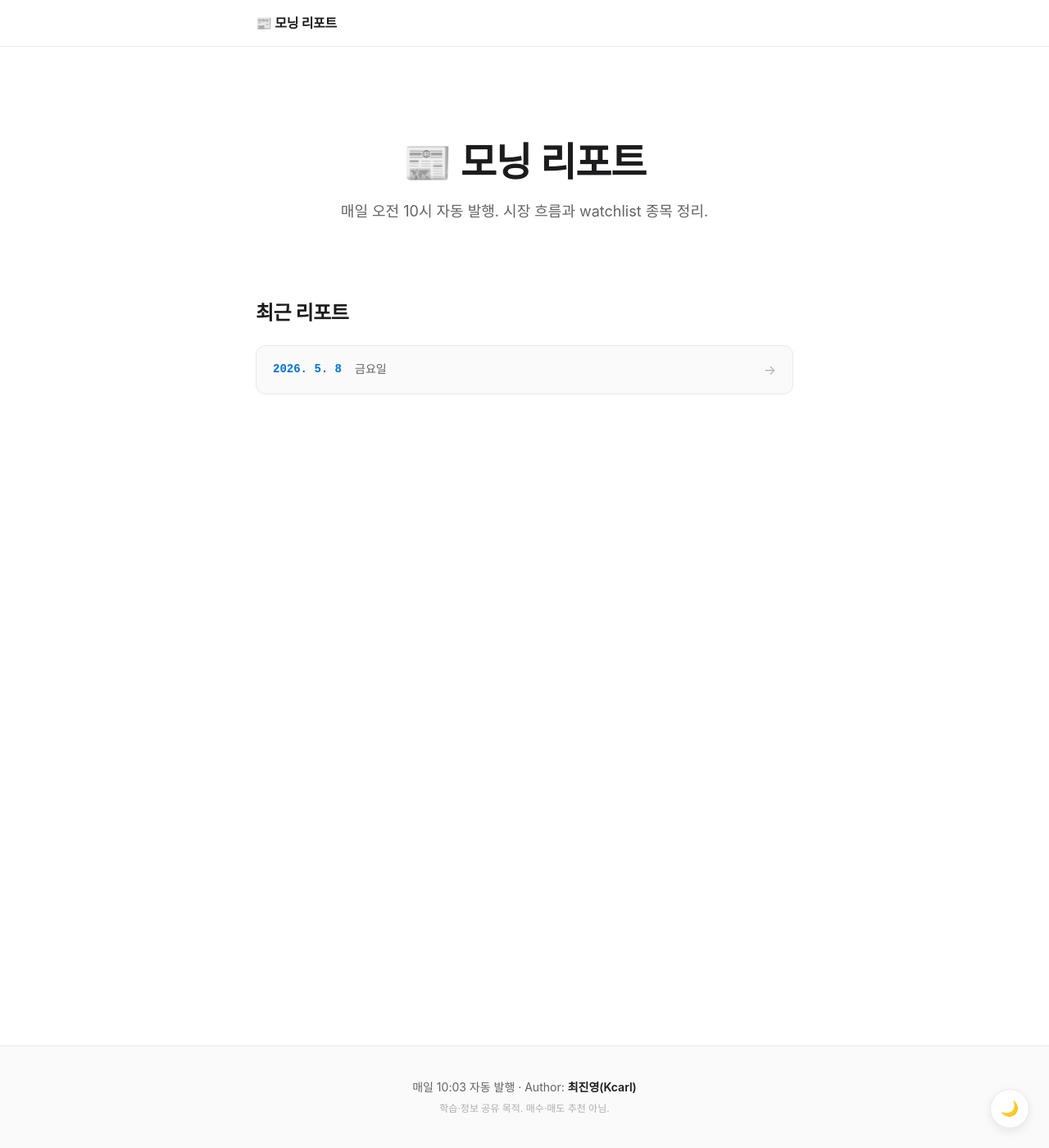
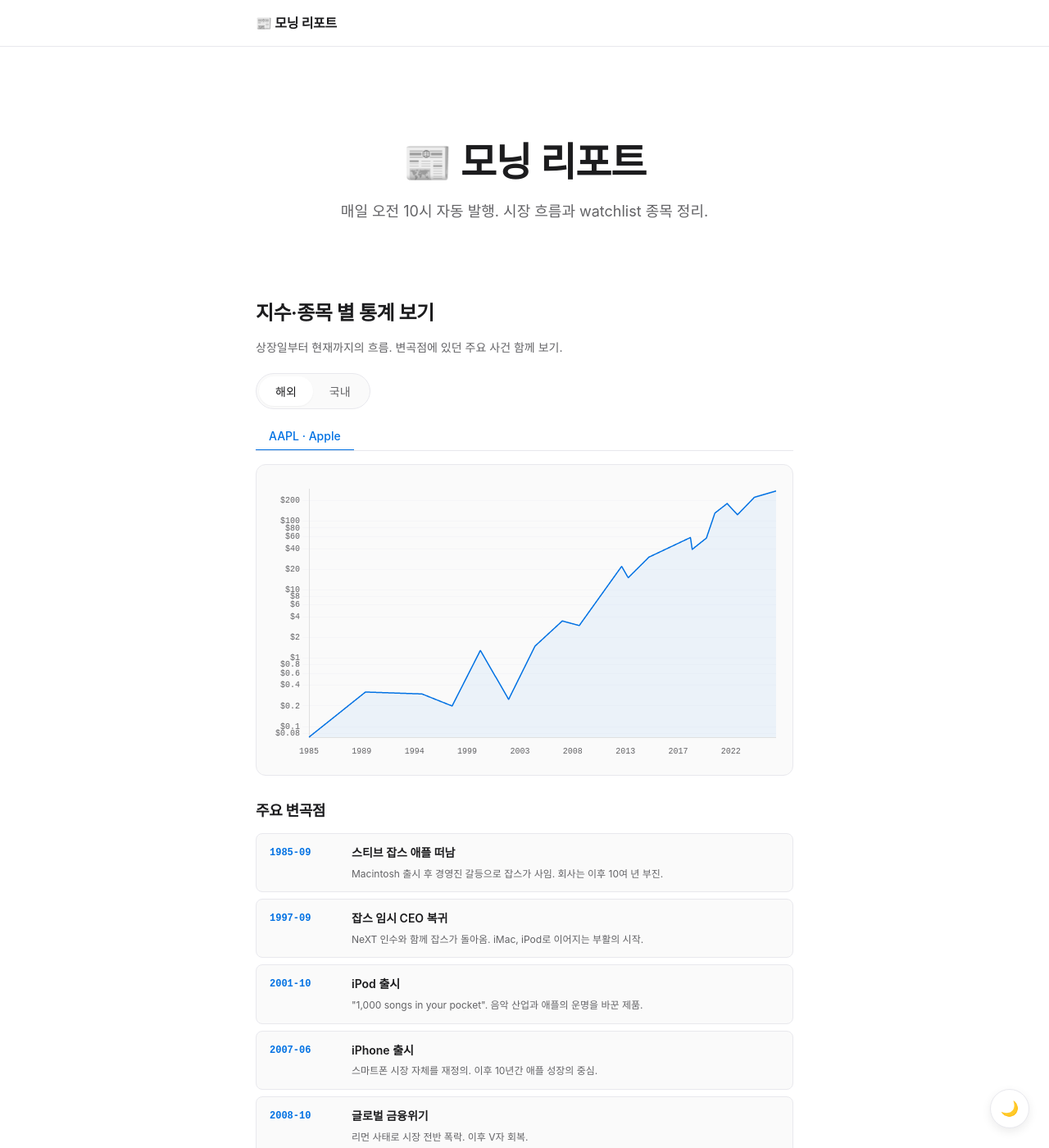
Before and after one commit to jinyeung0618/morning-report, a Jekyll site: the page built from index.md, in a window 1280 px wide and 1400 px high. Shown: the whole window at 82% size. Built offline with Jekyll 4.4.1, drawn with Linux system fonts in a browser that asks for light colours; some of the changed text lies outside the part shown.

Commit message:
Add stocks chart section: tabs (region/ticker), Chart.js line chart, inflection events

```diff
--- a/_layouts/default.html
+++ b/_layouts/default.html
@@ -67,5 +67,10 @@
       });
     })();
   </script>
+
+  {% if page.charts %}
+  <script src="https://cdn.jsdelivr.net/npm/chart.js@4.4.1/dist/chart.umd.min.js"></script>
+  <script src="{{ '/assets/js/stats.js' | relative_url }}" defer></script>
+  {% endif %}
 </body>
 </html>
--- a/assets/css/style.css
+++ b/assets/css/style.css
@@ -557,6 +557,167 @@ hr {
   transform: translateX(4px);
 }
 
+/* ---------- Stats Section (chart) ---------- */
+.stats-section {
+  margin: var(--space-12) 0;
+}
+
+.stats-section h2 {
+  margin-top: 0;
+}
+
+.stats-meta {
+  font-size: var(--text-sm);
+  color: var(--text-secondary);
+  margin-bottom: var(--space-5);
+}
+
+.stats-region-tabs {
+  display: inline-flex;
+  background: var(--bg-secondary);
+  border: 1px solid var(--border-color);
+  border-radius: var(--radius-full);
+  padding: 3px;
+  margin-bottom: var(--space-4);
+}
+
+.stats-region-tab {
+  padding: var(--space-2) var(--space-5);
+  font-size: var(--text-sm);
+  font-weight: 500;
+  color: var(--text-secondary);
+  background: transparent;
+  border: none;
+  border-radius: var(--radius-full);
+  cursor: pointer;
+  font-family: inherit;
+  transition: all var(--duration-fast) var(--easing-default);
+}
+
+.stats-region-tab.active {
+  background: var(--bg-primary);
+  color: var(--text-primary);
+  box-shadow: var(--shadow-sm);
+}
+
+.stats-tabs {
+  display: flex;
+  gap: 0;
+  margin-bottom: var(--space-4);
+  border-bottom: 1px solid var(--border-color);
+  overflow-x: auto;
+  scrollbar-width: thin;
+}
+
+.stats-tab {
+  padding: var(--space-2) var(--space-4);
+  font-size: var(--text-sm);
+  font-weight: 500;
+  color: var(--text-secondary);
+  background: none;
+  border: none;
+  border-bottom: 2px solid transparent;
+  cursor: pointer;
+  margin-bottom: -1px;
+  font-family: inherit;
+  white-space: nowrap;
+  transition: color var(--duration-fast), border-color var(--duration-fast);
+}
+
+.stats-tab:hover { color: var(--text-primary); }
+
+.stats-tab.active {
+  color: var(--color-primary);
+  border-bottom-color: var(--color-primary);
+}
+
+.stats-empty {
+  color: var(--text-tertiary);
+  font-size: var(--text-sm);
+  padding: var(--space-3) 0;
+}
+
+.stats-chart-wrap {
+  position: relative;
+  height: 300px;
+  background: var(--bg-secondary);
+  border: 1px solid var(--border-color);
+  border-radius: var(--radius-lg);
+  padding: var(--space-4);
+  margin-bottom: var(--space-8);
+}
+
+@media (min-width: 768px) {
+  .stats-chart-wrap { height: 380px; padding: var(--space-5); }
+}
+
+.stats-events-heading {
+  font-size: var(--text-lg);
+  font-weight: 600;
+  margin-top: var(--space-8);
+  margin-bottom: var(--space-4);
+}
+
+.stats-events {
+  list-style: none;
+  padding: 0;
+  margin: 0;
+  display: flex;
+  flex-direction: column;
+  gap: var(--space-2);
+}
+
+.stats-event {
+  display: flex;
+  gap: var(--space-4);
+  padding: var(--space-3) var(--space-4);
+  background: var(--bg-secondary);
+  border: 1px solid var(--border-color);
+  border-radius: var(--radius-md);
+  margin: 0;
+  transition: background var(--duration-fast), border-color var(--duration-fast);
+}
+
+.stats-event:hover {
+  background: var(--bg-tertiary);
+  border-color: var(--border-strong);
+}
+
+.stats-event-date {
+  font-family: var(--font-mono);
+  font-size: var(--text-xs);
+  color: var(--color-primary);
+  font-weight: 600;
+  flex-shrink: 0;
+  min-width: 5.25rem;
+  padding-top: 2px;
+}
+
+.stats-event-title {
+  font-weight: 600;
+  color: var(--text-primary);
+  font-size: var(--text-sm);
+  margin-bottom: var(--space-1);
+}
+
+.stats-event-desc {
+  color: var(--text-secondary);
+  font-size: var(--text-xs);
+  line-height: var(--leading-relaxed);
+}
+
+@media (max-width: 480px) {
+  .stats-event { flex-direction: column; gap: var(--space-2); }
+  .stats-event-date { min-width: 0; }
+}
+
+.stats-disclaimer {
+  margin-top: var(--space-5);
+  font-size: var(--text-xs);
+  color: var(--text-tertiary);
+  font-style: italic;
+}
+
 /* ---------- A11y / UX ---------- */
 ::selection {
   background: var(--color-primary-light);
--- /dev/null
+++ b/assets/js/stats.js
@@ -0,0 +1,249 @@
+// 모닝 리포트 — 종목 통계 차트 (데모)
+// Chart.js 기반. 종목 추가 시 STOCKS 객체에 항목 추가.
+
+(function () {
+  if (typeof Chart === 'undefined') return;
+
+  // ---- 데이터: 참조점에서 월별 시계열로 확장 (split-adjusted 근사치) ----
+  const STOCKS = {
+    AAPL: {
+      label: 'AAPL · Apple',
+      region: 'us',
+      currency: '$',
+      // 주요 참조 가격 (대략, 분할 조정 기준)
+      refs: [
+        ['1985-01', 0.07], ['1990-01', 0.32], ['1995-01', 0.30],
+        ['1997-09', 0.20], ['2000-03', 1.30], ['2002-09', 0.25],
+        ['2005-01', 1.50], ['2007-06', 3.50], ['2008-12', 3.00],
+        ['2012-09', 22.00], ['2013-04', 15.00], ['2015-02', 30.00],
+        ['2018-10', 58.00], ['2018-12', 39.00], ['2020-03', 57.00],
+        ['2020-12', 132.00], ['2022-01', 182.00], ['2022-12', 125.00],
+        ['2024-06', 225.00], ['2026-05', 278.00],
+      ],
+      events: [
+        { date: '1985-09', title: '스티브 잡스 애플 떠남', desc: 'Macintosh 출시 후 경영진 갈등으로 잡스가 사임. 회사는 이후 10여 년 부진.' },
+        { date: '1997-09', title: '잡스 임시 CEO 복귀', desc: 'NeXT 인수와 함께 잡스가 돌아옴. iMac, iPod로 이어지는 부활의 시작.' },
+        { date: '2001-10', title: 'iPod 출시', desc: '"1,000 songs in your pocket". 음악 산업과 애플의 운명을 바꾼 제품.' },
+        { date: '2007-06', title: 'iPhone 출시', desc: '스마트폰 시장 자체를 재정의. 이후 10년간 애플 성장의 중심.' },
+        { date: '2008-10', title: '글로벌 금융위기', desc: '리먼 사태로 시장 전반 폭락. 이후 V자 회복.' },
+        { date: '2010-04', title: 'iPad 출시', desc: '태블릿 시장 개창. 새로운 기기 카테고리 정착.' },
+        { date: '2014-09', title: 'iPhone 6 (대화면)', desc: '대화면 트렌드 수용. 중국 시장 공략 가속.' },
+        { date: '2018-08', title: '시가총액 1조 달러 돌파', desc: '미국 상장사 최초 1조달러 진입.' },
+        { date: '2020-03', title: 'COVID-19 폭락', desc: '팬데믹 초기 시장 공포로 모든 자산 급락. 빠른 V자 회복.' },
+        { date: '2022-01', title: '시총 3조 달러 (일시)', desc: '인플레이션·금리 우려로 이후 조정.' },
+        { date: '2024-06', title: 'Apple Intelligence 발표', desc: 'WWDC에서 자체 AI 시스템 공개. 디바이스 기반 AI 통합 노선.' },
+      ],
+    },
+  };
+
+  // ---- 유틸: 참조점 → 월별 series (로그 보간) ----
+  function expandToMonthly(refs) {
+    const points = refs.map(([d, c]) => {
+      const [y, m] = d.split('-').map(Number);
+      return { date: new Date(y, m - 1, 1), close: c };
+    });
+    points.sort((a, b) => a.date - b.date);
+
+    const result = [];
+    for (let i = 0; i < points.length - 1; i++) {
+      const a = points[i], b = points[i + 1];
+      const months = (b.date.getFullYear() - a.date.getFullYear()) * 12 +
+                     (b.date.getMonth() - a.date.getMonth());
+      for (let m = 0; m < months; m++) {
+        const d = new Date(a.date);
+        d.setMonth(d.getMonth() + m);
+        const t = m / months;
+        const lc = Math.log(a.close) * (1 - t) + Math.log(b.close) * t;
+        result.push({
+          x: d.toISOString().slice(0, 7),
+          y: Math.exp(lc),
+        });
+      }
+    }
+    const last = points[points.length - 1];
+    result.push({
+      x: last.date.toISOString().slice(0, 7),
+      y: last.close,
+    });
+    return result;
+  }
+
+  // ---- 차트 ----
+  let chart = null;
+  let currentTicker = 'AAPL';
+
+  function getThemeColors() {
+    const isDark = document.documentElement.dataset.theme === 'dark';
+    return {
+      isDark,
+      line: isDark ? '#2997FF' : '#0071E3',
+      fill: isDark ? 'rgba(41,151,255,0.10)' : 'rgba(0,113,227,0.06)',
+      grid: isDark ? '#48484A' : '#E8E8ED',
+      gridSoft: isDark ? '#2C2C2E' : '#F5F5F7',
+      text: isDark ? '#AEAEB2' : '#636366',
+      tooltipBg: isDark ? '#1C1C1E' : '#FFFFFF',
+      tooltipText: isDark ? '#F5F5F7' : '#1C1C1E',
+      tooltipBorder: isDark ? '#48484A' : '#E8E8ED',
+    };
+  }
+
+  function renderChart(ticker) {
+    const stock = STOCKS[ticker];
+    if (!stock) return;
+
+    const canvas = document.getElementById('stocksChart');
+    if (!canvas) return;
+    const ctx = canvas.getContext('2d');
+    const data = expandToMonthly(stock.refs);
+    const c = getThemeColors();
+
+    if (chart) chart.destroy();
+
+    chart = new Chart(ctx, {
+      type: 'line',
+      data: {
+        labels: data.map(p => p.x),
+        datasets: [{
+          label: stock.label,
+          data: data.map(p => p.y),
+          borderColor: c.line,
+          backgroundColor: c.fill,
+          borderWidth: 1.5,
+          fill: true,
+          pointRadius: 0,
+          pointHoverRadius: 4,
+          tension: 0.15,
+        }],
+      },
+      options: {
+        responsive: true,
+        maintainAspectRatio: false,
+        interaction: { mode: 'index', intersect: false },
+        plugins: {
+          legend: { display: false },
+          tooltip: {
+            backgroundColor: c.tooltipBg,
+            titleColor: c.tooltipText,
+            bodyColor: c.text,
+            borderColor: c.tooltipBorder,
+            borderWidth: 1,
+            padding: 10,
+            displayColors: false,
+            titleFont: { size: 12, weight: '600' },
+            bodyFont: { size: 13, weight: '600' },
+            callbacks: {
+              label: (ctx) => `${stock.currency}${ctx.parsed.y.toFixed(2)}`,
+            },
+          },
+        },
+        scales: {
+          x: {
+            ticks: {
+              color: c.text,
+              font: { size: 10, family: 'SF Mono, Fira Code, monospace' },
+              maxRotation: 0,
+              autoSkip: true,
+              maxTicksLimit: 9,
+              callback: function (val) {
+                const label = this.getLabelForValue(val);
+                return label ? label.split('-')[0] : label;
+              },
+            },
+            grid: { display: false },
+          },
+          y: {
+            type: 'logarithmic',
+            ticks: {
+              color: c.text,
+              font: { size: 10, family: 'SF Mono, Fira Code, monospace' },
+              callback: (v) => stock.currency + v,
+            },
+            grid: { color: c.gridSoft },
+          },
+        },
+      },
+    });
+  }
+
+  function renderEvents(ticker) {
+    const stock = STOCKS[ticker];
+    const list = document.getElementById('statsEvents');
+    if (!stock || !list) return;
+    list.innerHTML = stock.events.map(e => `
+      <li class="stats-event">
+        <span class="stats-event-date">${e.date}</span>
+        <div class="stats-event-content">
+          <div class="stats-event-title">${escapeHtml(e.title)}</div>
+          <div class="stats-event-desc">${escapeHtml(e.desc)}</div>
+        </div>
+      </li>
+    `).join('');
+  }
+
+  function escapeHtml(s) {
+    return s.replace(/[&<>"']/g, c => ({ '&': '&amp;', '<': '&lt;', '>': '&gt;', '"': '&quot;', "'": '&#39;' }[c]));
+  }
+
+  function selectTicker(ticker) {
+    currentTicker = ticker;
+    document.querySelectorAll('.stats-tab').forEach(b => {
+      b.classList.toggle('active', b.dataset.ticker === ticker);
+    });
+    renderChart(ticker);
+    renderEvents(ticker);
+  }
+
+  function selectRegion(region) {
+    document.querySelectorAll('.stats-region-tab').forEach(b => {
+      b.classList.toggle('active', b.dataset.region === region);
+    });
+    // 종목 탭 필터링
+    const tickerWrap = document.getElementById('statsTickers');
+    if (!tickerWrap) return;
+
+    const visibleTickers = Object.entries(STOCKS)
+      .filter(([_, s]) => s.region === region)
+      .map(([key]) => key);
+
+    if (visibleTickers.length === 0) {
+      tickerWrap.innerHTML = '<p class="stats-empty">아직 등록된 종목이 없습니다.</p>';
+      return;
+    }
+
+    tickerWrap.innerHTML = visibleTickers.map((key, i) => `
+      <button class="stats-tab${i === 0 ? ' active' : ''}" data-ticker="${key}" type="button">${escapeHtml(STOCKS[key].label)}</button>
+    `).join('');
+
+    // 첫 번째 종목 자동 선택
+    selectTicker(visibleTickers[0]);
+  }
+
+  // ---- 초기화 ----
+  function init() {
+    // 종목 탭 클릭
+    document.addEventListener('click', (e) => {
+      const tab = e.target.closest('.stats-tab');
+      if (tab && tab.dataset.ticker) selectTicker(tab.dataset.ticker);
+      const region = e.target.closest('.stats-region-tab');
+      if (region && region.dataset.region) selectRegion(region.dataset.region);
+    });
+
+    // 첫 렌더
+    renderChart(currentTicker);
+    renderEvents(currentTicker);
+
+    // 다크모드 변경 감지 → 차트 재렌더
+    new MutationObserver(() => {
+      renderChart(currentTicker);
+    }).observe(document.documentElement, {
+      attributes: true,
+      attributeFilter: ['data-theme'],
+    });
+  }
+
+  if (document.readyState === 'loading') {
+    document.addEventListener('DOMContentLoaded', init);
+  } else {
+    init();
+  }
+})();
--- a/index.md
+++ b/index.md
@@ -1,11 +1,35 @@
 ---
 layout: default
 title: 모닝 리포트
+charts: true
 ---
 
 <section class="hero">
   <h1>📰 모닝 리포트</h1>
   <p class="subtitle">매일 오전 10시 자동 발행. 시장 흐름과 watchlist 종목 정리.</p>
+</section>
+
+<section class="stats-section">
+  <h2>지수·종목 별 통계 보기</h2>
+  <p class="stats-meta">상장일부터 현재까지의 흐름. 변곡점에 있던 주요 사건 함께 보기.</p>
+
+  <div class="stats-region-tabs" role="tablist">
+    <button class="stats-region-tab active" data-region="us" type="button">해외</button>
+    <button class="stats-region-tab" data-region="kr" type="button">국내</button>
+  </div>
+
+  <div class="stats-tabs" role="tablist" id="statsTickers">
+    <button class="stats-tab active" data-ticker="AAPL" type="button">AAPL · Apple</button>
+  </div>
+
+  <div class="stats-chart-wrap">
+    <canvas id="stocksChart"></canvas>
+  </div>
+
+  <h3 class="stats-events-heading">주요 변곡점</h3>
+  <ul class="stats-events" id="statsEvents"></ul>
+
+  <p class="stats-disclaimer">차트 데이터는 데모용 근사치입니다. 실시간 데이터 연동은 다음 단계.</p>
 </section>
 
 <h2>최근 리포트</h2>
```
